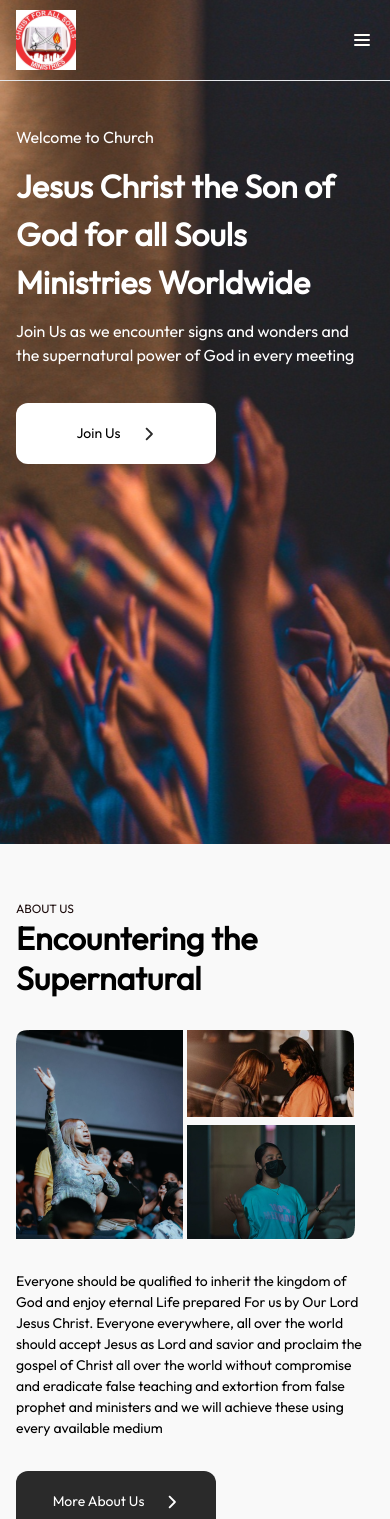
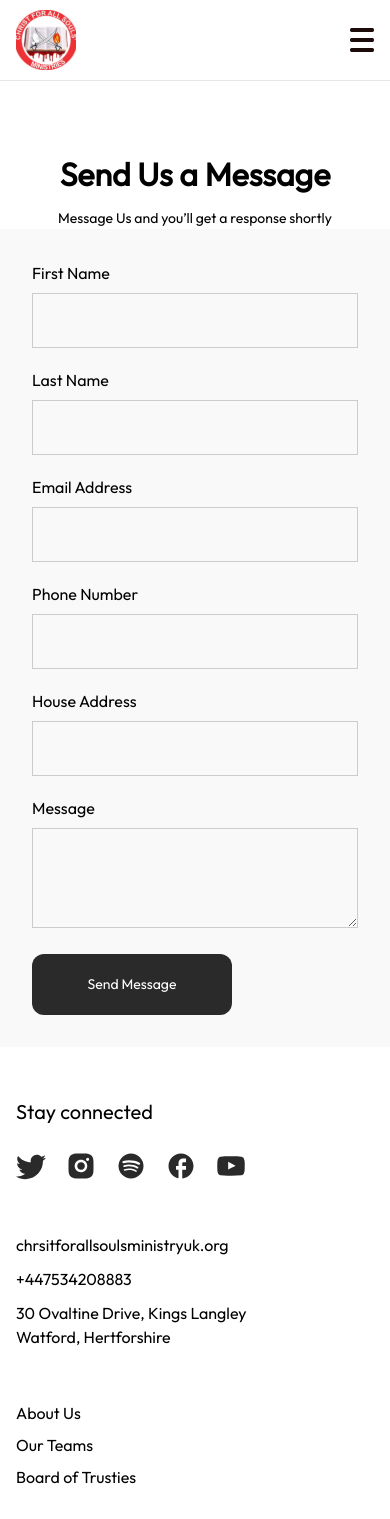
Before and after one commit to Kellie-Brighty/church-project, a React (Create React App) app: page /Contact-us in a window 390 px wide. Shown: the top 1519 px of the page. Built offline with nearby package versions, Linux system fonts and the light colour scheme.

Commit message:
completed contact us

```diff
--- a/package.json
+++ b/package.json
@@ -8,6 +8,7 @@
     "@testing-library/user-event": "^13.5.0",
     "react": "^18.2.0",
     "react-dom": "^18.2.0",
+    "react-router-dom": "^6.14.2",
     "react-scripts": "5.0.1",
     "web-vitals": "^2.1.4"
   },
--- a/src/App.js
+++ b/src/App.js
@@ -1,10 +1,17 @@
 import "./App.css";
+import ContactUs from "./pages/ContactUs";
 import Landing from "./pages/Landing";
+import { BrowserRouter as Router, Routes, Route } from "react-router-dom";
 
 function App() {
   return (
-    <div className={`bg-[#F9F9F9] max-w-[1400px] m-auto`}>
-      <Landing />
+    <div className={`max-w-[1400px] m-auto`}>
+      <Router>
+        <Routes>
+          <Route path="/" element={<Landing />} />
+          <Route path="/Contact-us" element={<ContactUs />} />
+        </Routes>
+      </Router>
     </div>
   );
 }
--- a/src/components/General-components/Button.jsx
+++ b/src/components/General-components/Button.jsx
@@ -2,7 +2,7 @@ import React from "react";
 import RightArrow from "../../assets/right-arrow.svg";
 import WhiteRightArrow from "../../assets/white-right-arrow.svg";
 
-export const Button = ({ text, type }) => {
+export const Button = ({ text, type, action }) => {
   return (
     <div
       className={`${
@@ -12,6 +12,7 @@ export const Button = ({ text, type }) => {
           : `bg-[#fff] flex p-[20px] w-[200px] items-center
           justify-center rounded-xl cursor-pointer space-x-5`
       }`}
+      onClick={action}
     >
       <p className={`text-[14px] font-outfit font-medium`}>{text}</p>
       <img src={RightArrow} alt="" />
@@ -19,7 +20,7 @@ export const Button = ({ text, type }) => {
   );
 };
 
-export const BlackButton = ({ text, type }) => {
+export const BlackButton = ({ text, type, action, icon }) => {
   return (
     <div
       className={`${
@@ -28,11 +29,12 @@ export const BlackButton = ({ text, type }) => {
           : `bg-[#2A2A2A] flex p-[20px] w-[200px] items-center
           justify-center rounded-xl cursor-pointer space-x-5`
       }`}
+      onClick={action}
     >
       <p className={`text-[14px] font-outfit font-medium text-[#fff]`}>
         {text}
       </p>
-      <img src={WhiteRightArrow} alt="" />
+      {icon && <img src={WhiteRightArrow} alt="" />}
     </div>
   );
 };
--- a/src/components/General-components/Header.jsx
+++ b/src/components/General-components/Header.jsx
@@ -1,8 +1,9 @@
 import React, { useState, useEffect } from "react";
 import Logo from "../../assets/church-logo.svg";
 import MenuIcon from "../../assets/menu-icon.svg";
+import BlackMenu from "../../assets/black-menu.png";
 
-const Header = () => {
+const Header = ({ type }) => {
   const [scrolling, setScrolling] = useState(false);
 
   useEffect(() => {
@@ -33,22 +34,48 @@ const Header = () => {
       </div>
 
       <div>
-        <img
-          src={MenuIcon}
-          alt="menu-icon"
-          className={`h-[24px] w-[24px] lg:hidden`}
-        />
-        <div className={`hidden lg:flex items-center space-x-[60px]`}>
-          <p className={`font-lato text-${scrolling ? "white" : "gray-900"}`}>
+        {type === "black" ? (
+          <img
+            src={BlackMenu}
+            alt="menu-icon"
+            className={`h-[24px] w-[24px] lg:hidden`}
+          />
+        ) : (
+          <img
+            src={MenuIcon}
+            alt="menu-icon"
+            className={`h-[24px] w-[24px] lg:hidden`}
+          />
+        )}
+        <div
+          className={`hidden lg:flex items-center space-x-[60px] lg:text-[#fff]`}
+        >
+          <p
+            className={`font-lato  cursor-pointer ${
+              scrolling ? "text-white" : "text-[#000]"
+            }`}
+          >
             Who we are
           </p>
-          <p className={`font-lato text-${scrolling ? "white" : "gray-900"}`}>
+          <p
+            className={`font-lato  cursor-pointer ${
+              scrolling ? "text-white" : "text-[#000]"
+            }`}
+          >
             Contact us
           </p>
-          <p className={`font-lato text-${scrolling ? "white" : "gray-900"}`}>
+          <p
+            className={`font-lato  cursor-pointer ${
+              scrolling ? "text-white" : "text-[#000]"
+            }`}
+          >
             Testimonies
           </p>
-          <p className={`font-lato text-${scrolling ? "white" : "gray-900"}`}>
+          <p
+            className={`font-lato  cursor-pointer ${
+              scrolling ? "text-white" : "text-[#000]"
+            }`}
+          >
             Media
           </p>
         </div>
--- a/src/components/Landing-components/Hero.jsx
+++ b/src/components/Landing-components/Hero.jsx
@@ -2,8 +2,13 @@ import React from "react";
 // import HeroBg from "../../assets/hero-bg.svg";
 import Header from "../General-components/Header";
 import { Button } from "../General-components/Button";
+import { useNavigate } from "react-router-dom";
 
 const Hero = () => {
+  const navigate = useNavigate();
+  const goToContact = () => {
+    navigate("/Contact-us");
+  };
   return (
     <div
       className={`h-[100vh] lg:h-[120vh] bg-cover bg-no-repeat bg-center lg:pt-[125px]`}
@@ -24,7 +29,7 @@ const Hero = () => {
         </p>
 
         <div className={`mt-[36px]`}>
-          <Button text={"Join Us"} bg="#fff" />
+          <Button text={"Join Us"} bg="#fff" action={goToContact} />
         </div>
       </div>
     </div>
--- /dev/null
+++ b/src/pages/ContactUs.jsx
@@ -0,0 +1,96 @@
+import React from "react";
+import Header from "../components/General-components/Header";
+import Footer from "../components/General-components/Footer";
+import { BlackButton } from "../components/General-components/Button";
+
+const ContactUs = () => {
+  return (
+    <div>
+      <Header type={"black"} />
+
+      <div className={`pt-[150px] font-outfit lg:px-[375px] `}>
+        <div>
+          <p
+            className={`text-center font-outfit text-[32px] font-semibold lg:text-[64px]`}
+          >
+            Send Us a Message{" "}
+          </p>
+          <p
+            className={`text-center mt-[10px] font-outfit text-[14px] lg:mt-[96px] lg:text-[20px]`}
+          >
+            Message Us and you’ll get a response shortly{" "}
+          </p>
+
+          <div
+            className={"p-8 grid grid-cols-12 gap-5 bg-[#f9f9f9] lg:mt-[35px]"}
+          >
+            <div className={"col-span-12 lg:col-span-6"}>
+              <div className={`space-y-2`}>
+                <span className={"font-medium"}>First Name</span>
+                <input
+                  className={`flex-1 text-gray-dark font-medium
+              bg-transparent focus:outline-none w-full h-[55px] border border-[#ccc] p-[16px]`}
+                />
+              </div>
+            </div>
+            <div className={"col-span-12 lg:col-span-6"}>
+              <div className={`space-y-2`}>
+                <span className={"font-medium"}>Last Name</span>
+                <input
+                  className={`flex-1 text-gray-dark font-medium
+              bg-transparent focus:outline-none w-full h-[55px] border border-[#ccc] p-[16px]`}
+                />
+              </div>
+            </div>
+            <div className={"col-span-12 lg:col-span-12"}>
+              <div className={`space-y-2`}>
+                <span className={"font-medium"}>Email Address</span>
+                <input
+                  className={`flex-1 text-gray-dark font-medium
+              bg-transparent focus:outline-none w-full h-[55px] border border-[#ccc] p-[16px]`}
+                />
+              </div>
+            </div>
+            <div className={"col-span-12 lg:col-span-12"}>
+              <div className={`space-y-2`}>
+                <span className={"font-medium"}>Phone Number</span>
+                <input
+                  className={`flex-1 text-gray-dark font-medium
+              bg-transparent focus:outline-none w-full h-[55px] border border-[#ccc] p-[16px]`}
+                />
+              </div>
+            </div>
+            <div className={"col-span-12 lg:col-span-12"}>
+              <div className={`space-y-2`}>
+                <span className={"font-medium"}>House Address</span>
+                <input
+                  className={`flex-1 text-gray-dark font-medium
+              bg-transparent focus:outline-none w-full h-[55px] border border-[#ccc] p-[16px]`}
+                />
+              </div>
+            </div>
+            <div className={"col-span-12 lg:col-span-12"}>
+              <div className={`space-y-2`}>
+                <span className={"font-medium"}>Message</span>
+                <textarea
+                  className={`flex-1 text-gray-dark font-medium
+              bg-transparent focus:outline-none w-full h-[100px] border border-[#ccc] p-[16px]`}
+                />
+              </div>
+            </div>
+
+            <div>
+              <BlackButton text={"Send Message"} />
+            </div>
+          </div>
+        </div>
+      </div>
+
+      <div className={`lg:border lg:border-t-1 lg:mt-[68px]`}>
+        <Footer />
+      </div>
+    </div>
+  );
+};
+
+export default ContactUs;
--- a/src/pages/Landing.jsx
+++ b/src/pages/Landing.jsx
@@ -8,7 +8,7 @@ import Footer from "../components/General-components/Footer";
 
 const Landing = () => {
   return (
-    <div>
+    <div className={`bg-[#F9F9F9]`}>
       <Hero />
       <AboutSection />
       <OurServices />
```
Also changed, not shown: src/assets/black-menu.png (added), src/components/Landing-components/OurTeam.jsx (line endings or trailing spaces), 1 other file (tests, documents, lock files or other folders).
